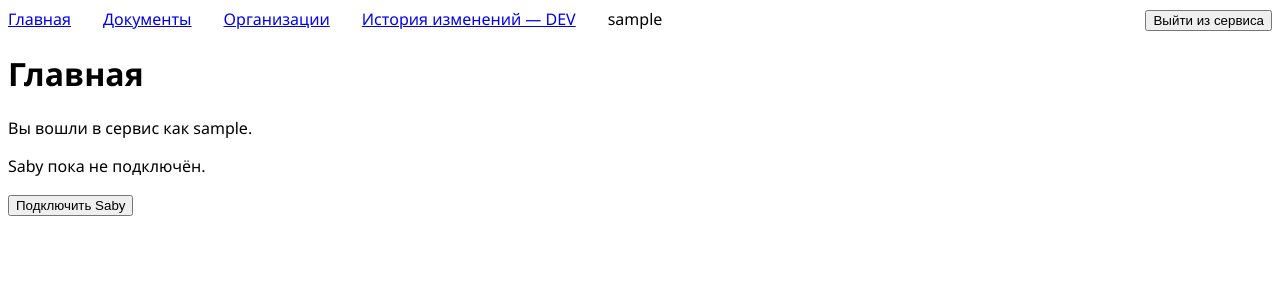
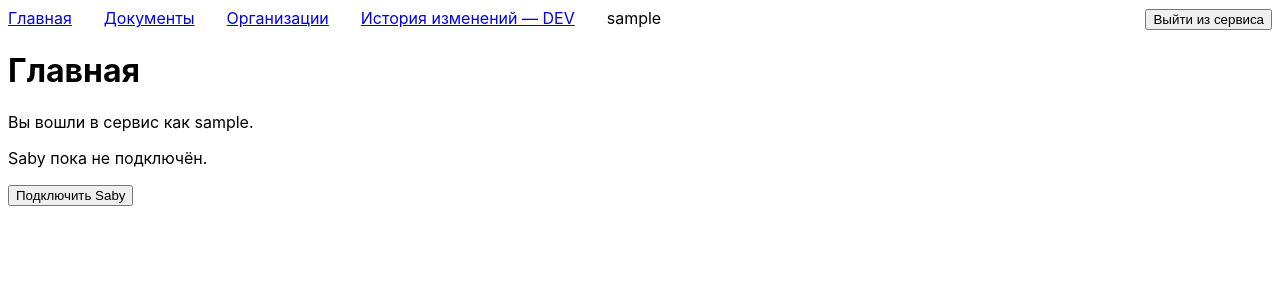
Before and after one commit to DenSerKo/kusaby, a Django app: page / in a window 1280 px wide. Shown: the top 300 px of the page. Run offline with Django 5.2, Linux system fonts and the light colour scheme; the visitor is signed in with stand-in values (Sample User, id 1).

Commit message:
Define CSS design tokens

```diff
--- a/static/css/variables.css
+++ b/static/css/variables.css
@@ -1,15 +1,71 @@
 :root {
-    --font-family: "Segoe UI", system-ui;
+    color-scheme: light;
 
-    --font-size-sm: 0.85rem;
+    /* Typography */
+    --font-family: Inter, ui-sans-serif, system-ui, -apple-system, BlinkMacSystemFont, "Segoe UI", sans-serif;
+    --font-size-xs: 0.75rem;
+    --font-size-sm: 0.875rem;
     --font-size-base: 1rem;
-    --font-size-lg: 1.25rem;
-
-    /* Насыщенность */
+    --font-size-lg: 1.125rem;
+    --font-size-xl: 1.375rem;
     --weight-normal: 400;
+    --weight-medium: 500;
+    --weight-semibold: 600;
     --weight-bold: 700;
 
-    /* Цвета */
-    --color-main: #333333;
-    --color-muted: #666666;
+    /* Color palette */
+    --color-page: oklch(0.975 0.008 250);
+    --color-surface: oklch(1 0 0);
+    --color-surface-muted: oklch(0.955 0.012 250);
+    --color-text: oklch(0.25 0.025 255);
+    --color-text-secondary: oklch(0.48 0.025 255);
+    --color-text-muted: oklch(0.59 0.02 255);
+    --color-border: oklch(0.91 0.015 255);
+    --color-border-strong: oklch(0.82 0.025 255);
+    --color-primary: oklch(0.53 0.19 255);
+    --color-primary-hover: oklch(0.46 0.19 255);
+    --color-focus: oklch(0.72 0.13 255 / 0.35);
+    --color-selection: oklch(0.82 0.1 255 / 0.45);
+
+    --color-success: oklch(0.43 0.12 150);
+    --color-success-bg: oklch(0.96 0.035 150);
+    --color-success-border: oklch(0.86 0.08 150);
+    --color-danger: oklch(0.5 0.18 25);
+    --color-danger-bg: oklch(0.97 0.025 25);
+    --color-danger-border: oklch(0.87 0.08 25);
+    --color-warning: oklch(0.48 0.12 75);
+    --color-warning-bg: oklch(0.97 0.035 85);
+    --color-warning-border: oklch(0.88 0.08 85);
+
+    /* Spacing scale (4px base) */
+    --space-1: 0.25rem;
+    --space-2: 0.5rem;
+    --space-3: 0.75rem;
+    --space-4: 1rem;
+    --space-5: 1.25rem;
+    --space-6: 1.5rem;
+    --space-7: 2rem;
+    --space-8: 2.5rem;
+    --space-9: 3rem;
+    --space-10: 4rem;
+
+    /* Shape, depth and layout */
+    --radius-sm: 0.375rem;
+    --radius-md: 0.625rem;
+    --radius-lg: 0.875rem;
+    --radius-pill: 999px;
+    --shadow-sm: 0 1px 2px oklch(0.2 0.03 255 / 0.05), 0 1px 3px oklch(0.2 0.03 255 / 0.04);
+    --shadow-md: 0 8px 24px oklch(0.2 0.03 255 / 0.07);
+    --content-width: 72rem;
 }
+
+@media (prefers-reduced-motion: reduce) {
+    *,
+    *::before,
+    *::after {
+        scroll-behavior: auto !important;
+        transition-duration: 0.01ms !important;
+        animation-duration: 0.01ms !important;
+        animation-iteration-count: 1 !important;
+    }
+}
```
